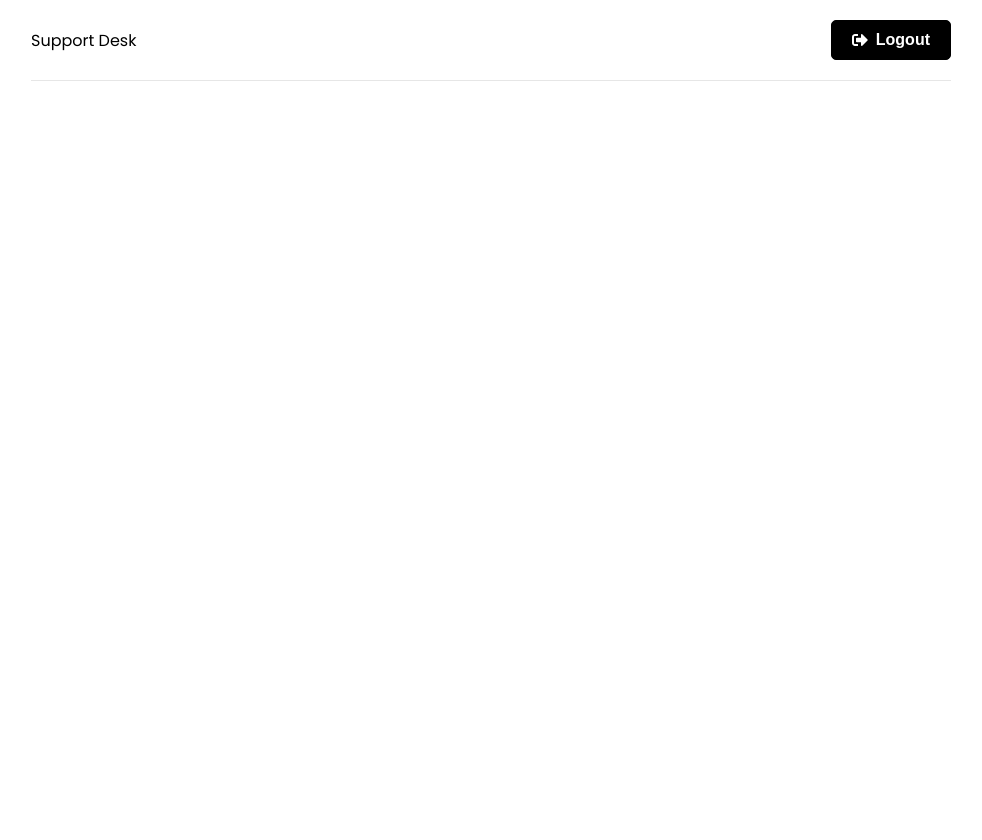
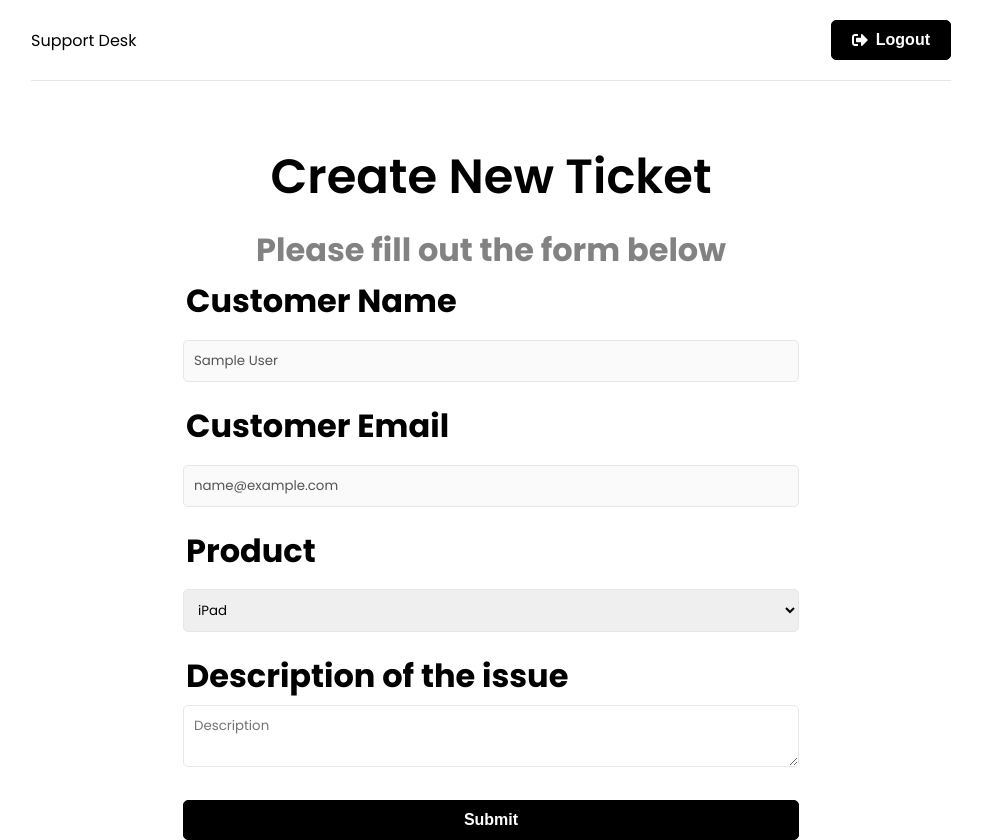
Before and after one commit to MathisHumbert/mern-support-desk, a React (Create React App) app in the folder frontend/: page /new-ticket in a window 1280 px wide. Before the commit this address had no page. Shown: the whole page, without its empty margins (149-1131 px from the left). Before the commit the page ends 800 px from the top, so only its background shows below. Built offline with nearby package versions, Linux system fonts and the light colour scheme; sample sign-in values are in the browser's storage.

Commit message:
working on the front

```diff
--- a/frontend/src/App.js
+++ b/frontend/src/App.js
@@ -2,9 +2,11 @@ import { BrowserRouter as Router, Routes, Route } from 'react-router-dom';
 import { ToastContainer } from 'react-toastify';
 import 'react-toastify/dist/ReactToastify.css';
 
+import PrivateRoute from './components/PrivateRoute';
 import Home from './pages/Home';
 import Login from './pages/Login';
 import Register from './pages/Register';
+import NewTicket from './pages/NewTicket';
 
 import Header from './components/Header';
 
@@ -18,6 +20,9 @@ const App = () => {
             <Route path='/' element={<Home />} />
             <Route path='/login' element={<Login />} />
             <Route path='/register' element={<Register />} />
+            <Route path='/new-ticket' element={<PrivateRoute />}>
+              <Route path='/new-ticket' element={<NewTicket />} />
+            </Route>
           </Routes>
         </div>
       </Router>
--- /dev/null
+++ b/frontend/src/components/PrivateRoute.jsx
@@ -0,0 +1,15 @@
+import { Navigate, Outlet } from 'react-router-dom';
+import { useAuthStatus } from '../hooks/useAuthStatus';
+import Spinner from './Spinner';
+
+const PrivateRoute = () => {
+  const { loggedIn, checkingStatus } = useAuthStatus();
+
+  if (checkingStatus) {
+    return Spinner;
+  }
+
+  return loggedIn ? <Outlet /> : <Navigate to='/login' />;
+};
+
+export default PrivateRoute;
--- /dev/null
+++ b/frontend/src/hooks/useAuthStatus.js
@@ -0,0 +1,20 @@
+import { useState, useEffect } from 'react';
+import { useSelector } from 'react-redux';
+
+export const useAuthStatus = () => {
+  const [loggedIn, setLoggedIn] = useState(false);
+  const [checkingStatus, setCheckingStatus] = useState(true);
+
+  const { user } = useSelector((state) => state.auth);
+
+  useEffect(() => {
+    if (user) {
+      setLoggedIn(true);
+    } else {
+      setLoggedIn(false);
+    }
+    setCheckingStatus(false);
+  }, [user]);
+
+  return { loggedIn, checkingStatus };
+};
--- /dev/null
+++ b/frontend/src/pages/NewTicket.jsx
@@ -0,0 +1,75 @@
+import { useState } from 'react';
+import { useSelector } from 'react-redux';
+
+const NewTicket = () => {
+  const { user } = useSelector((state) => state.auth);
+
+  const [product, setProduct] = useState('iPad');
+  const [description, setDescription] = useState('');
+
+  const onSubmit = (e) => {
+    e.preventDefault();
+  };
+
+  return (
+    <>
+      <section className='heading'>
+        <h1>Create New Ticket</h1>
+        <p>Please fill out the form below</p>
+
+        <section className='form'>
+          <div className='form-group'>
+            <label htmlFor='name'>Customer Name</label>
+            <input
+              type='text'
+              className='form-control'
+              value={user.name}
+              disabled
+            />
+          </div>
+          <div className='form-group'>
+            <label htmlFor='name'>Customer Email</label>
+            <input
+              type='text'
+              className='form-control'
+              value={user.email}
+              disabled
+            />
+          </div>
+          <form onSubmit={onSubmit}>
+            <div className='form-group'>
+              <label htmlFor='product'>Product</label>
+              <select
+                name='product'
+                id='product'
+                value={product}
+                onChange={(e) => setProduct(e.target.value)}
+              >
+                <option value='iPhone'>iPhone</option>
+                <option value='Macbook Pro'>Macbook Pro</option>
+                <option value='iMac'>iMac</option>
+                <option value='iPad'>iPad</option>
+              </select>
+            </div>
+            <div className='form-group'>
+              <label htmlFor='description'>Description of the issue</label>
+              <textarea
+                name='description'
+                id='description'
+                className='form-control'
+                placeholder='Description'
+                value={description}
+                onChange={(e) => setDescription(e.target.value)}
+              ></textarea>
+            </div>
+            <div className='form-group'>
+              <button className='btn btn-block'>Submit</button>
+            </div>
+          </form>
+        </section>
+      </section>
+    </>
+  );
+};
+
+export default NewTicket;
```
